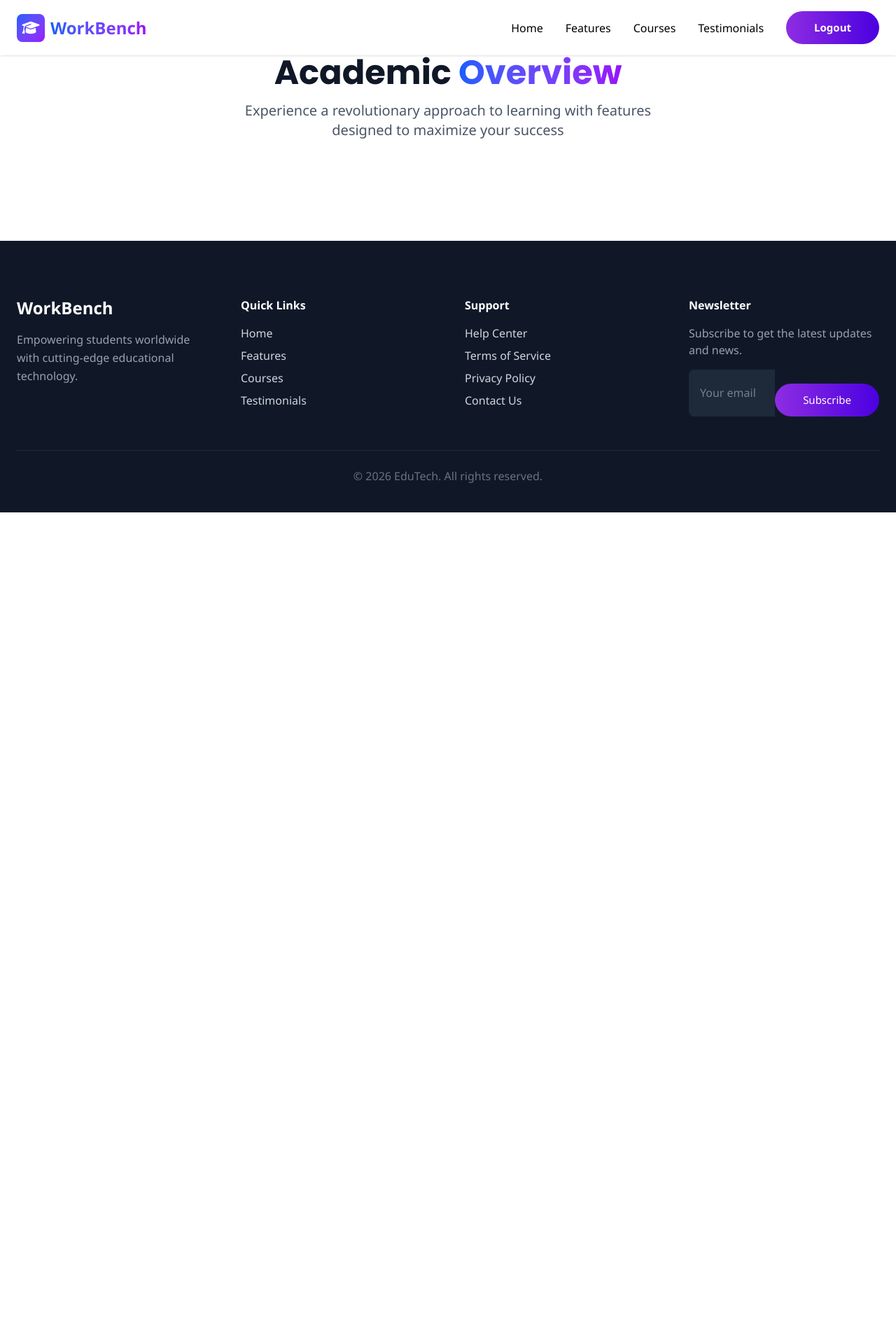
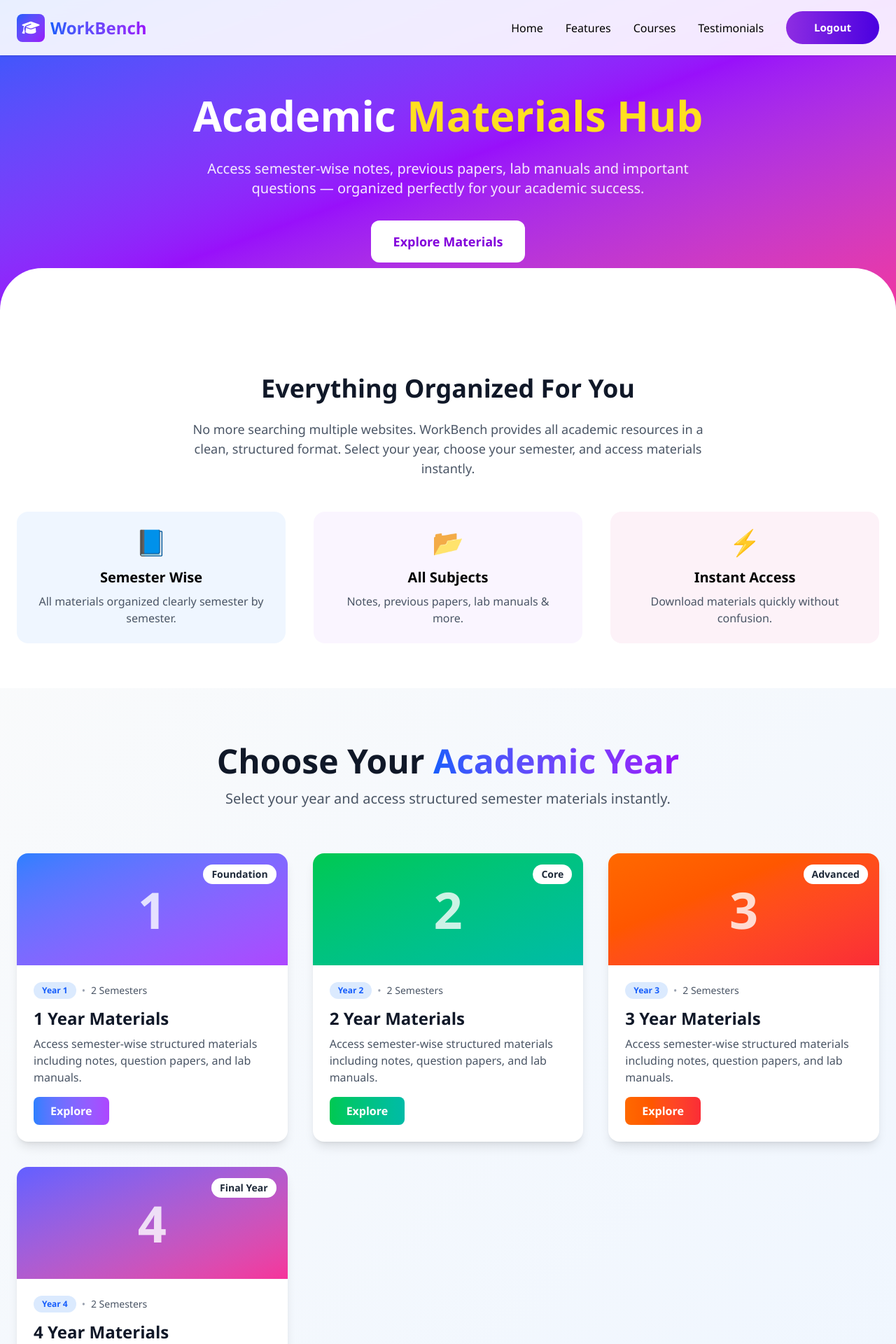
Before and after one commit to bodashanmukha16/WB_FE, a React (Vite) app: page /materials in a window 1280 px wide. Shown: the top 1920 px of the page at 70% size. Before the commit the page ends 800 px from the top, so only its background shows below. Built offline with nearby package versions, Linux system fonts and the light colour scheme; sample sign-in values are in the browser's storage.

Commit message:
Materials Dashboard Page Impl

```diff
--- a/src/components/LoginCard.jsx
+++ b/src/components/LoginCard.jsx
@@ -83,7 +83,7 @@ export default function LoginCard() {
 
           {error && <p style={{ color: "red" }}>{error}</p>}
 
-          <button type="submit" disabled={loading}>
+          <button type="submit" className="login_btn" disabled={loading}>
             {loading ? "Logging in..." : "Login"}
           </button>
 
--- a/src/components/layout/Header.jsx
+++ b/src/components/layout/Header.jsx
@@ -26,7 +26,7 @@ export default function Header() {
             <a href="#features" className="nav-link">Features</a>
             <a href="#courses" className="nav-link">Courses</a>
             <a href="#testimonials" className="nav-link">Testimonials</a>
-            <button className="bg-white text-gray-700 rounded-lg text-lg font-semibold hover:shadow-xl border-2 border-gray-200 transform hover:scale-105 transition-all duration-300" id="logout_btn" onClick={doLogout}>
+            <button className="logout_btn bg-white text-gray-700 rounded-lg text-lg font-semibold hover:shadow-xl border-2 border-gray-200 transform hover:scale-105 transition-all duration-300" id="logout_btn" onClick={doLogout}>
                     Logout
                 </button>
           </div>
@@ -45,7 +45,7 @@ export default function Header() {
             <a href="#features" className="block">Features</a>
             <a href="#courses" className="block">Courses</a>
             <a href="#testimonials" className="block">Testimonials</a>
-            <button className="bg-white text-gray-700 rounded-lg text-lg font-semibold hover:shadow-xl border-2 border-gray-200 transform hover:scale-105 transition-all duration-300" id="logout_btn" onClick={doLogout}>
+            <button className="logout_btn bg-white text-gray-700 rounded-lg text-lg font-semibold hover:shadow-xl border-2 border-gray-200 transform hover:scale-105 transition-all duration-300" id="logout_btn" onClick={doLogout}>
                     Logout
                 </button>
           </div>
--- a/src/pages/Materials/MaterialsHome.jsx
+++ b/src/pages/Materials/MaterialsHome.jsx
@@ -1,33 +1,173 @@
 import React from 'react'
 import Header from '../../components/layout/Header'
 import Footer from '../../components/layout/Footer'
-import { Navigate } from 'react-router-dom'
+import { Navigate, useNavigate } from 'react-router-dom'
 
 function MaterialsHome() {
-
+     const navigate = useNavigate()
   return (
     <div>
         <Header></Header>
-        <section id="features" className="py-20 bg-white reveal">
-      <div className="container mx-auto px-6">
-        <div className="text-center mb-16">
-          <h2 className="text-4xl lg:text-5xl font-['Poppins'] font-bold text-gray-900 mb-4">
-            Academic{" "}
-            <span className="bg-gradient-to-r from-blue-600 to-purple-600 bg-clip-text text-transparent">
-              Overview
-            </span>
+
+    <div className="min-h-screen bg-gradient-to-br from-blue-50 via-purple-50 to-pink-50">
+      {/* ================= BANNER SECTION ================= */}
+<section className="pt-32 pb-24 bg-gradient-to-br from-blue-600 via-purple-600 to-pink-500 relative overflow-hidden">
+
+  <div className="container mx-auto px-6 text-center relative z-10">
+    <h1 className="text-5xl lg:text-6xl font-bold text-white mb-6 leading-tight">
+      Academic <span className="text-yellow-300">Materials Hub</span>
+    </h1>
+
+    <p className="text-xl text-white/90 max-w-3xl mx-auto mb-8">
+      Access semester-wise notes, previous papers, lab manuals and important questions —
+      organized perfectly for your academic success.
+    </p>
+
+    <button
+      onClick={() => document.getElementById("years").scrollIntoView({ behavior: "smooth" })}
+      className="px-8 py-4 bg-white text-purple-700 rounded-xl text-lg font-semibold hover:shadow-2xl transform hover:scale-105 transition-all duration-300"
+    >
+      Explore Materials
+    </button>
+  </div>
+
+  {/* Background Overlay Shape */}
+  <div className="absolute -bottom-10 left-0 w-full h-32 bg-white rounded-t-[60px]"></div>
+
+</section>
+
+      {/* ATTRACTIVE SECOND SECTION */}
+      <section className="py-16 bg-white">
+        <div className="container mx-auto px-6 text-center">
+          <h2 className="text-3xl md:text-4xl font-bold text-gray-900 mb-6">
+            Everything Organized For You
           </h2>
-          <p className="text-xl text-gray-600 max-w-2xl mx-auto">
-            Experience a revolutionary approach to learning with features
-            designed to maximize your success
+
+          <p className="text-gray-600 max-w-3xl mx-auto text-lg">
+            No more searching multiple websites. WorkBench provides all academic
+            resources in a clean, structured format. Select your year, choose your semester,
+            and access materials instantly.
           </p>
+
+          <div className="grid md:grid-cols-3 gap-10 mt-12">
+            <div className="p-6 rounded-2xl bg-blue-50 hover:shadow-lg transition">
+              <div className="text-4xl mb-4">📘</div>
+              <h3 className="font-semibold text-xl mb-2">Semester Wise</h3>
+              <p className="text-gray-600">
+                All materials organized clearly semester by semester.
+              </p>
+            </div>
+
+            <div className="p-6 rounded-2xl bg-purple-50 hover:shadow-lg transition">
+              <div className="text-4xl mb-4">📂</div>
+              <h3 className="font-semibold text-xl mb-2">All Subjects</h3>
+              <p className="text-gray-600">
+                Notes, previous papers, lab manuals & more.
+              </p>
+            </div>
+
+            <div className="p-6 rounded-2xl bg-pink-50 hover:shadow-lg transition">
+              <div className="text-4xl mb-4">⚡</div>
+              <h3 className="font-semibold text-xl mb-2">Instant Access</h3>
+              <p className="text-gray-600">
+                Download materials quickly without confusion.
+              </p>
+            </div>
+          </div>
         </div>
+      </section>
 
-        <div className="grid md:grid-cols-2 lg:grid-cols-3 gap-8">
+      {/* YEAR CARDS SECTION */}
+     <section
+  id="years"
+  className="py-20 bg-gradient-to-br from-gray-50 to-blue-50"
+>
+  <div className="container mx-auto px-6">
 
-        </div>
-      </div>
-    </section>
+    <div className="text-center mb-16">
+      <h2 className="text-4xl lg:text-5xl font-bold text-gray-900 mb-4">
+        Choose Your <span className="bg-gradient-to-r from-blue-600 to-purple-600 bg-clip-text text-transparent">Academic Year</span>
+      </h2>
+
+      <p className="text-xl text-gray-600 max-w-2xl mx-auto">
+        Select your year and access structured semester materials instantly.
+      </p>
+    </div>
+
+    <div className="grid md:grid-cols-2 lg:grid-cols-3 gap-9">
+
+      {[1,2,3,4].map((year, index) => {
+
+        const colors = [
+          "from-blue-500 to-purple-500",
+          "from-green-500 to-teal-500",
+          "from-orange-500 to-red-500",
+          "from-indigo-500 to-pink-500"
+        ];
+
+        const badges = ["Foundation", "Core", "Advanced", "Final Year"];
+
+        return (
+          <div
+            key={year}
+            onClick={() => navigate(`/materials/year/${year}`)}
+            className="bg-white rounded-2xl overflow-hidden shadow-lg hover:shadow-2xl transition-all duration-300 transform hover:-translate-y-3 cursor-pointer"
+          >
+
+            {/* Top Gradient Banner */}
+            <div className={`h-40 bg-gradient-to-br ${colors[index]} relative overflow-hidden`}>
+
+              <div className="absolute inset-0 flex items-center justify-center">
+                <span className="text-white text-7xl font-bold opacity-80">
+                  {year}
+                </span>
+              </div>
+
+              <div className="absolute top-4 right-4 bg-white px-3 py-1 rounded-full text-sm font-semibold text-gray-800">
+                {badges[index]}
+              </div>
+            </div>
+
+            {/* Card Content */}
+            <div className="p-6">
+
+              <div className="flex items-center gap-2 mb-3">
+                <span className="px-3 py-1 bg-blue-100 text-blue-600 text-xs font-semibold rounded-full">
+                  Year {year}
+                </span>
+                <span className="text-gray-400 text-sm">•</span>
+                <span className="text-gray-600 text-sm">
+                  2 Semesters
+                </span>
+              </div>
+
+              <h3 className="text-2xl font-bold text-gray-900 mb-2">
+                {year} Year Materials
+              </h3>
+
+              <p className="text-gray-600 mb-4">
+                Access semester-wise structured materials including notes,
+                question papers, and lab manuals.
+              </p>
+
+              <div className="flex items-center justify-between">
+
+                <button className={`px-6 py-2 bg-gradient-to-r ${colors[index]} text-white rounded-lg font-semibold hover:shadow-lg transition-all duration-300`}>
+                  Explore
+                </button>
+              </div>
+
+            </div>
+          </div>
+        );
+      })}
+
+    </div>
+
+  </div>
+</section>
+
+    </div>
         <Footer></Footer>
     </div>
   )
--- a/src/styles/login.css
+++ b/src/styles/login.css
@@ -9,7 +9,7 @@ body {
   margin: 0;
   font-family: "Segoe UI", sans-serif;
 }
-
+button{cursor: pointer;}
 /* BACKGROUND */
 .login-background {
   min-height: 100vh;
@@ -109,7 +109,7 @@ body {
 }
 
 /* BUTTON */
-button {
+.login_btn, .logout_btn {
   margin-top: 20px;
   padding: 12px 40px;
   border: none;
@@ -121,7 +121,10 @@ button {
   transition: 0.3s;
 }
 
-button:hover {
+.login_btn:hover {
+  transform: scale(1.05);
+}
+.logout_btn:hover {
   transform: scale(1.05);
 }
 
```
Also changed, not shown: src/Data/SVGs/Yearsvg.jsx (added, +73 -0 lines).
